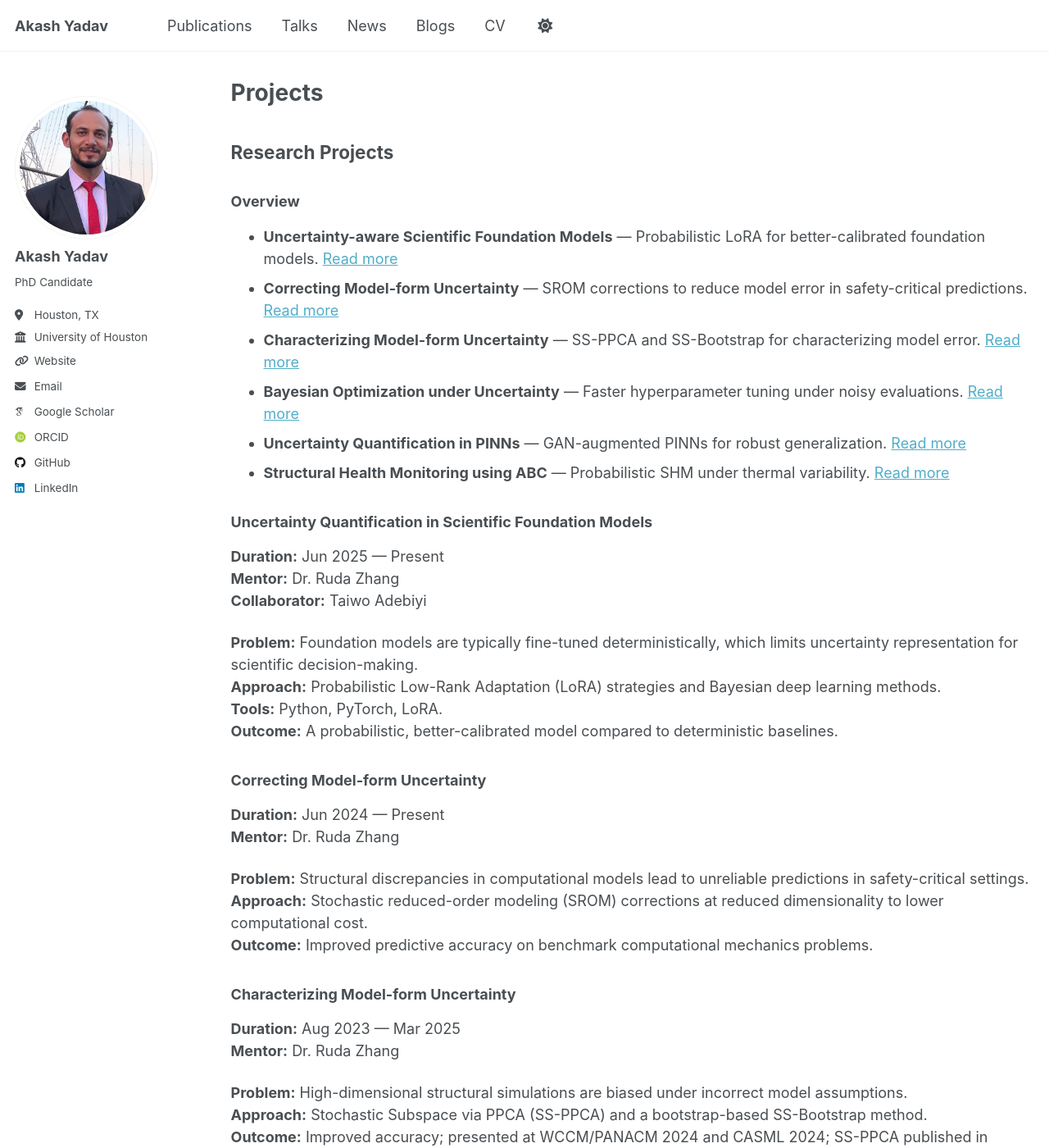
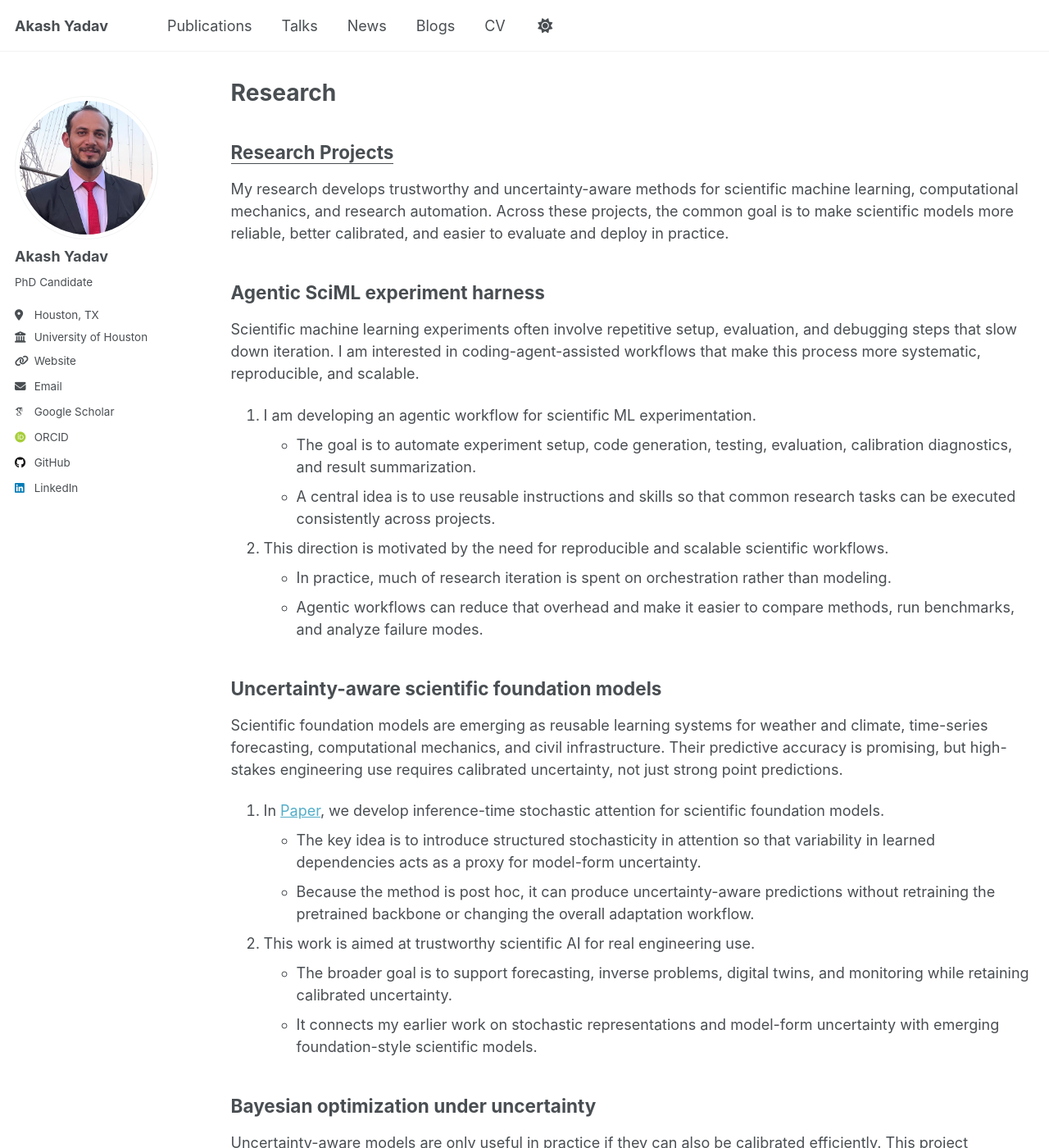
Before and after one commit to akashyadav0210/akashyadav0210.github.io, a Jekyll site: the page built from _pages/projects.md, in a window 1280 px wide and 1400 px high. Shown: the whole window at 82% size. Built offline with Jekyll 4.4.1, drawn with Linux system fonts in a browser that asks for light colours; some web fonts are replaced; some of the changed text lies outside the part shown.

Commit message:
Update homepage, publications, and blog drafts

```diff
--- a/_data/news.yml
+++ b/_data/news.yml
@@ -1,3 +1,5 @@
+- date: 2026-04-21
+  text: "Released the arXiv preprint *Calibrating Scientific Foundation Models with Inference-Time Stochastic Attention*."
 - date: 2026-03-20
   text: "Received the Student Travel Award for the 17th World Congress on Computational Mechanics and 10th European Congress on Computational Methods in Applied Sciences and Engineering (WCCM/ECCOMAS 2026) by the United States Association for Computational Mechanics (USACM)."
 - date: 2025-12-25
--- a/_pages/projects.md
+++ b/_pages/projects.md
@@ -1,69 +1,72 @@
 ---
 layout: archive
-title: "Projects"
+title: "Research"
 permalink: /projects/
 author_profile: true
 ---
 
 {% include base_path %}
 
-## Research Projects
+## <ins>Research Projects</ins>
 
-### Overview
-- **Uncertainty-aware Scientific Foundation Models** — Probabilistic LoRA for better-calibrated foundation models. [Read more](#uncertainty-quantification-in-scientific-foundation-models)
-- **Correcting Model-form Uncertainty** — SROM corrections to reduce model error in safety-critical predictions. [Read more](#correcting-model-form-uncertainty)
-- **Characterizing Model-form Uncertainty** — SS-PPCA and SS-Bootstrap for characterizing model error. [Read more](#characterizing-model-form-uncertainty)
-- **Bayesian Optimization under Uncertainty** — Faster hyperparameter tuning under noisy evaluations. [Read more](#bayesian-optimization-under-uncertainty)
-- **Uncertainty Quantification in PINNs** — GAN-augmented PINNs for robust generalization. [Read more](#uncertainty-quantification-in-pinns)
-- **Structural Health Monitoring using ABC** — Probabilistic SHM under thermal variability. [Read more](#structural-health-monitoring-using-abc)
+My research develops trustworthy and uncertainty-aware methods for scientific machine learning, computational mechanics, and research automation. Across these projects, the common goal is to make scientific models more reliable, better calibrated, and easier to evaluate and deploy in practice.
 
-### Uncertainty Quantification in Scientific Foundation Models
-**Duration:** Jun 2025 — Present
-**Mentor:** Dr. Ruda Zhang
-**Collaborator:** Taiwo Adebiyi
+## Agentic SciML experiment harness
 
-**Problem:** Foundation models are typically fine-tuned deterministically, which limits uncertainty representation for scientific decision-making.
-**Approach:** Probabilistic Low-Rank Adaptation (LoRA) strategies and Bayesian deep learning methods.
-**Tools:** Python, PyTorch, LoRA.
-**Outcome:** A probabilistic, better-calibrated model compared to deterministic baselines.
+Scientific machine learning experiments often involve repetitive setup, evaluation, and debugging steps that slow down iteration. I am interested in coding-agent-assisted workflows that make this process more systematic, reproducible, and scalable.
 
-### Correcting Model-form Uncertainty
-**Duration:** Jun 2024 — Present
-**Mentor:** Dr. Ruda Zhang
+1. I am developing an agentic workflow for scientific ML experimentation.
+   * The goal is to automate experiment setup, code generation, testing, evaluation, calibration diagnostics, and result summarization.
+   * A central idea is to use reusable instructions and skills so that common research tasks can be executed consistently across projects.
+2. This direction is motivated by the need for reproducible and scalable scientific workflows.
+   * In practice, much of research iteration is spent on orchestration rather than modeling.
+   * Agentic workflows can reduce that overhead and make it easier to compare methods, run benchmarks, and analyze failure modes.
 
-**Problem:** Structural discrepancies in computational models lead to unreliable predictions in safety-critical settings.
-**Approach:** Stochastic reduced-order modeling (SROM) corrections at reduced dimensionality to lower computational cost.
-**Outcome:** Improved predictive accuracy on benchmark computational mechanics problems.
+## Uncertainty-aware scientific foundation models
 
-### Characterizing Model-form Uncertainty
-**Duration:** Aug 2023 — Mar 2025
-**Mentor:** Dr. Ruda Zhang
+Scientific foundation models are emerging as reusable learning systems for weather and climate, time-series forecasting, computational mechanics, and civil infrastructure. Their predictive accuracy is promising, but high-stakes engineering use requires calibrated uncertainty, not just strong point predictions.
 
-**Problem:** High-dimensional structural simulations are biased under incorrect model assumptions.
-**Approach:** Stochastic Subspace via PPCA (SS-PPCA) and a bootstrap-based SS-Bootstrap method.
-**Outcome:** Improved accuracy; presented at WCCM/PANACM 2024 and CASML 2024; SS-PPCA published in Computational Mechanics (Springer).
+1. In [Paper](https://arxiv.org/abs/2604.19530), we develop inference-time stochastic attention for scientific foundation models.
+   * The key idea is to introduce structured stochasticity in attention so that variability in learned dependencies acts as a proxy for model-form uncertainty.
+   * Because the method is post hoc, it can produce uncertainty-aware predictions without retraining the pretrained backbone or changing the overall adaptation workflow.
+2. This work is aimed at trustworthy scientific AI for real engineering use.
+   * The broader goal is to support forecasting, inverse problems, digital twins, and monitoring while retaining calibrated uncertainty.
+   * It connects my earlier work on stochastic representations and model-form uncertainty with emerging foundation-style scientific models.
 
-### Bayesian Optimization under Uncertainty
-**Duration:** Jul 2024 — Feb 2025
-**Mentor:** Dr. Ruda Zhang
+## Bayesian optimization under uncertainty
 
-**Problem:** Noisy evaluations make hyperparameter optimization expensive.
-**Approach:** Bayesian optimization applied to scale parameters in SS-PPCA and SS-Bootstrap.
-**Outcome:** Reduced training data needs; up to 40x faster convergence vs. 1D Monte Carlo optimization.
+Uncertainty-aware models are only useful in practice if they can also be calibrated efficiently. This project develops automated optimization workflows for noisy objectives arising in stochastic models.
 
-### Uncertainty Quantification in PINNs
-**Duration:** Oct 2024 — Dec 2024
-**Institution:** Rice University
+1. In [Paper](https://arxiv.org/abs/2510.06439), we develop Bayesian optimization under uncertainty for training a scale parameter in stochastic models.
+   * The method is designed for noisy objectives arising in models such as SS-PPCA and SS-Bootstrap.
+   * It reduces tuning cost and improves reproducibility by replacing expensive trial-and-error search with a structured probabilistic optimization framework.
+   * Related materials: [Code](https://github.com/UQUH/SO-BO-scale), [EMI/PMC 2024](https://www.emi-conference.org/).
+2. More broadly, this direction supports automated calibration pipelines for scientific models.
+   * The aim is to make uncertainty-aware model selection and parameter tuning more systematic across computational science workflows.
 
-**Problem:** PINNs often fail to generalize under uncertain inputs and boundary conditions.
-**Approach:** GAN-augmented PINNs (inspired by Yang et al., 2019) to improve robustness.
-**Tools:** PyTorch, GANs, PINNs.
-**Outcome:** Improved robustness in uncertainty quantification tasks.
+<p align="center">
+  <img src="/images/pub/BO_evolution.jpg" width="520" alt="Bayesian optimization under uncertainty figure" />
+</p>
 
-### Structural Health Monitoring using ABC
-**Duration:** Jul 2021 — Jun 2023
-**Mentor:** Dr. Ananth Ramaswamy, IISc Bangalore
+## Stochastic subspaces for model error
 
-**Problem:** Thermal variability and nonlinear damage signatures complicate bridge monitoring.
-**Approach:** Approximate Bayesian Computation (ABC) framework for SHM under varying temperature.
-**Outcome:** Robust probabilistic framework; presented at ICCMS 2022.
+Computational models often suffer from model-form uncertainty due to structural mismatch between the model and the physical system. This thread of my work develops probabilistic representations for characterizing and correcting that discrepancy.
+
+1. In [Paper](https://link.springer.com/article/10.1007/s00466-025-02701-6), we propose *Stochastic Subspace via Probabilistic Principal Component Analysis (SS-PPCA)* for characterizing model-form uncertainty.
+   * SS-PPCA builds a parametric stochastic subspace representation for high-dimensional simulation outputs.
+   * It provides a principled way to represent structured model discrepancy and improve predictive reliability.
+   * Related materials: [Code](https://github.com/UQUH/SS_PPCA), [WCCM/PANACM talk](https://www.wccm2024.org/).
+
+2. In [Preprint](https://arxiv.org/abs/2512.15624), we develop *Nonparametric Stochastic Subspaces via the Bootstrap (SS-Bootstrap)*.
+   * SS-Bootstrap uses the empirical data distribution directly and complements the parametric SS-PPCA framework.
+   * Related materials: [Code](https://github.com/UQUH/SS_Bootstrap), [CASML poster](https://casml.cc/wp-content/uploads/2024/12/AkashYadav_Poster_StochasticSubspace.pdf).
+
+3. In ongoing work presented at [USNCCM 2025](https://usnccm18.usacm.org/home), I develop stochastic reduced-order modeling strategies for model-error characterization and correction.
+   * The key idea is to correct model discrepancy in a reduced space, lowering computational cost while preserving predictive fidelity.
+   * This work targets computational mechanics settings where both accuracy and efficiency are critical.
+
+<p align="center">
+  <img src="/images/pub/Prediction_disp.png" width="520" alt="Stochastic subspace and model-form uncertainty figure" />
+</p>
+
+For publication-specific details, see [Publications]({{ base_path }}/publications/) and [Talks]({{ base_path }}/talks/).
```
Also changed, not shown: _drafts/agentic-ai-scientific-discovery.md (added, +52 -0 lines), _pages/about.md (+13 -3 lines), _pages/publications.md (+20 -0 lines), _posts/2026-05-21-stochastic-attention-scientific-foundation-models.md (added, +51 -0 lines), 1 other file.
